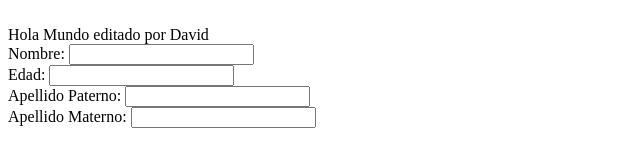
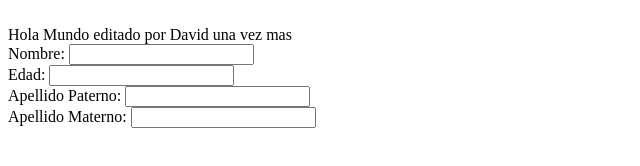
Before and after one commit to edgarcallerosKuiki/Proyectogit, a plain HTML site: page index.html in a window 1280 px wide. Shown: the full height of the page, 0-640 px from the left. Drawn offline with Linux system fonts and the light colour scheme.

Commit message:
Update index.html
Agregue una 2da descripción

```diff
--- a/index.html
+++ b/index.html
@@ -7,7 +7,7 @@
 </head>
 <body>
     <br>
-    Hola Mundo editado por David
+    Hola Mundo editado por David una vez mas
     <br>
     <form name="formulario">
         Nombre: <input type="text" name="nombre" >
```
